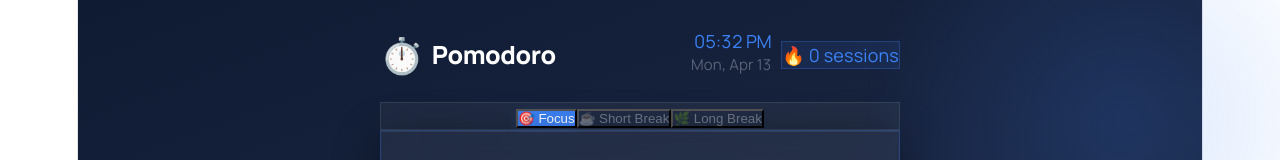
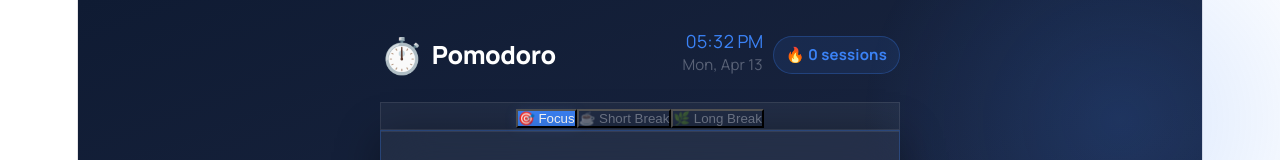
Before and after one commit to sabnamparvinbristy/Pomodoro-Timer, a React (Vite) app: page / in a window 1280 px wide. Shown: the top 160 px of the page. Built offline with nearby package versions, Linux system fonts and the light colour scheme; a web font is replaced by a local one.

Commit message:
session bedge updated

```diff
--- a/src/App.css
+++ b/src/App.css
@@ -78,3 +78,10 @@
   color: rgba(232,237,245,0.32);
   margin-top: 2px;
 }
+.session-badge {
+  border-radius: 20px;
+  padding: 5px 12px;
+  font-size: 15px;
+  font-weight: 700;
+  white-space: nowrap;
+}
```
